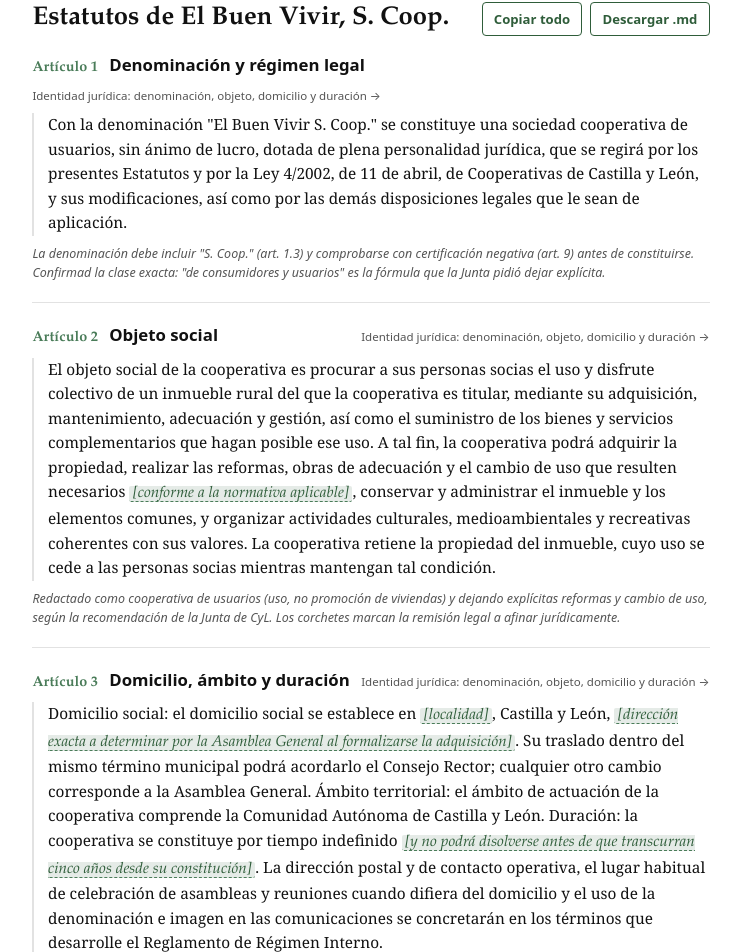
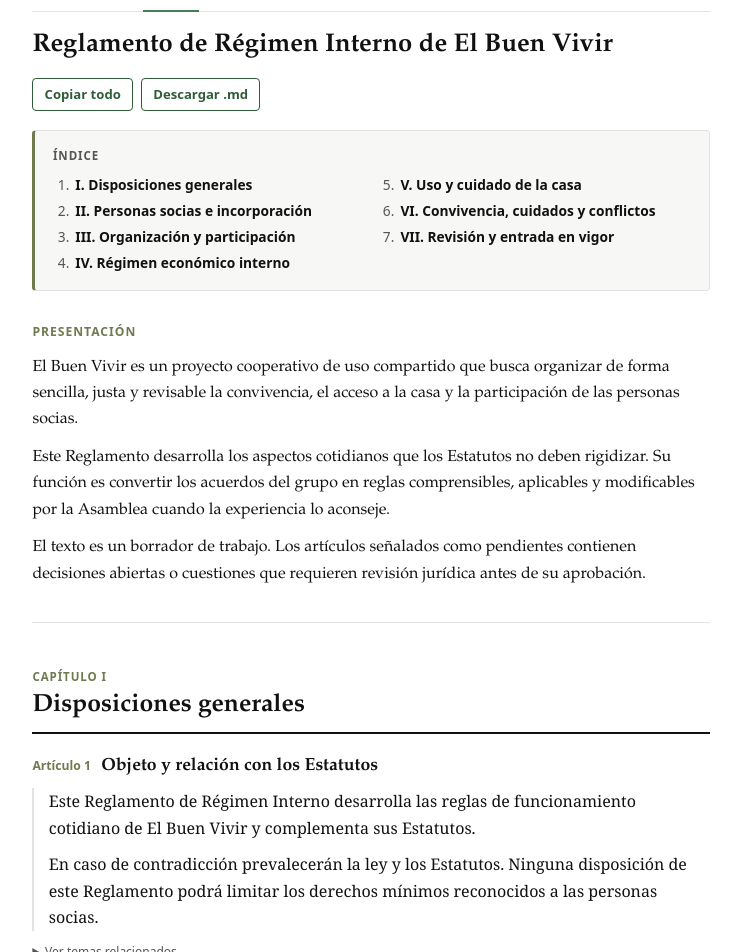
Before and after one commit to LuisSevillano/elbuenvivir-commons, a SvelteKit app: page /borrador in a window 1280 px wide. Shown: the part 472-1424 px from the top of the page, without its empty margins (269-1010 px from the left). Built offline with nearby package versions, Linux system fonts and the light colour scheme.

Commit message:
Present the RRI as a chaptered draft with pending decisions.

```diff
--- /dev/null
+++ b/src/lib/components/RriDraft.svelte
@@ -0,0 +1,324 @@
+<script lang="ts">
+  import type { RriDraft } from '$lib/content/loadRriDraft';
+
+  let {
+    draft,
+    topicTitles
+  }: {
+    draft: RriDraft;
+    topicTitles: Record<string, string>;
+  } = $props();
+
+  function segments(text: string) {
+    return text.split(/(\[[^\]]*\])/g).map((part) => ({
+      part,
+      pending: /^\[[^\]]*\]$/.test(part)
+    }));
+  }
+</script>
+
+<nav class="draft-index" aria-label="Índice del Reglamento de Régimen Interno">
+  <p>Índice</p>
+  <ol>
+    {#each draft.chapters as chapter (chapter.id)}
+      <li><a href={`#${chapter.id}`}>{chapter.number}. {chapter.title}</a></li>
+    {/each}
+  </ol>
+</nav>
+
+<section class="preamble">
+  <p class="section-kicker">{draft.preambleTitle}</p>
+  {#each draft.preamble as paragraph, index (`preamble-${index}`)}
+    <p>{paragraph}</p>
+  {/each}
+</section>
+
+<div class="rri-chapters">
+  {#each draft.chapters as chapter (chapter.id)}
+    <section class="rri-chapter" id={chapter.id}>
+      <header class="chapter-head">
+        <span>Capítulo {chapter.number}</span>
+        <h3>{chapter.title}</h3>
+      </header>
+
+      <div class="chapter-articles">
+        {#each chapter.articles as article (article.id)}
+          <article class="rri-article" id={`articulo-${article.number}`}>
+            <header class="article-head">
+              <span class="article-number">Artículo {article.number}</span>
+              <h4>{article.title}</h4>
+              {#if article.status === 'pending'}
+                <span class="pending-badge">Pendiente</span>
+              {/if}
+            </header>
+
+            <div class="article-body">
+              {#each article.paragraphs as paragraph, index (`${article.id}-paragraph-${index}`)}
+                <p>
+                  {#each segments(paragraph) as segment}
+                    {#if segment.pending}<mark>{segment.part}</mark>{:else}{segment.part}{/if}
+                  {/each}
+                </p>
+              {/each}
+            </div>
+
+            {#if article.status === 'pending' && article.pendingItems?.length}
+              <aside class="pending-box">
+                <strong>Por decidir</strong>
+                <ul>
+                  {#each article.pendingItems as item, index (`${article.id}-pending-${index}`)}
+                    <li><mark>[{item}]</mark></li>
+                  {/each}
+                </ul>
+              </aside>
+            {/if}
+
+            {#if article.topicSlugs.length > 0}
+              <details class="article-context">
+                <summary>Ver temas relacionados</summary>
+                <div>
+                  {#each article.topicSlugs as slug (slug)}
+                    <a href={`/temas/${slug}`}>{topicTitles[slug] ?? slug}</a>
+                  {/each}
+                </div>
+              </details>
+            {/if}
+          </article>
+        {/each}
+      </div>
+    </section>
+  {/each}
+</div>
+
+<style>
+  .draft-index {
+    background: #f7f8f5;
+    border: 1px solid var(--border);
+    border-left: 3px solid var(--accent-docs);
+    border-radius: 4px;
+    display: block;
+    margin: 0 0 2rem;
+    padding: 1rem 1.1rem;
+  }
+
+  .draft-index p {
+    color: var(--muted);
+    font-size: 0.72rem;
+    font-weight: 800;
+    letter-spacing: 0.08em;
+    margin: 0 0 0.55rem;
+    text-transform: uppercase;
+  }
+
+  .draft-index ol {
+    columns: 2;
+    gap: 2rem;
+    margin: 0;
+    padding-left: 1.25rem;
+  }
+
+  .draft-index li {
+    break-inside: avoid;
+    color: var(--muted);
+    font-size: 0.86rem;
+    margin-bottom: 0.3rem;
+    padding-left: 0.15rem;
+  }
+
+  .draft-index a {
+    color: var(--ink);
+    text-decoration-color: var(--border);
+    text-underline-offset: 3px;
+  }
+
+  .preamble {
+    border-bottom: 1px solid var(--border);
+    margin-bottom: 2.5rem;
+    padding-bottom: 1.5rem;
+  }
+
+  .section-kicker {
+    color: var(--accent-docs);
+    font-size: 0.76rem;
+    font-weight: 800;
+    letter-spacing: 0.08em;
+    text-transform: uppercase;
+  }
+
+  .preamble p:not(.section-kicker) {
+    font-family: var(--font-display);
+    font-size: 1rem;
+    line-height: 1.65;
+    margin: 0.7rem 0;
+  }
+
+  .rri-chapters {
+    display: grid;
+    gap: 3rem;
+  }
+
+  .rri-chapter {
+    scroll-margin-top: 1rem;
+  }
+
+  .chapter-head {
+    border-bottom: 2px solid var(--ink);
+    margin-bottom: 1.3rem;
+    padding-bottom: 0.7rem;
+  }
+
+  .chapter-head span {
+    color: var(--accent-docs);
+    font-size: 0.72rem;
+    font-weight: 800;
+    letter-spacing: 0.08em;
+    text-transform: uppercase;
+  }
+
+  .chapter-head h3 {
+    font-family: var(--font-display);
+    font-size: 1.55rem;
+    font-weight: 600;
+    margin: 0.2rem 0 0;
+  }
+
+  .chapter-articles {
+    display: grid;
+    gap: 1.6rem;
+  }
+
+  .rri-article {
+    border-bottom: 1px solid var(--border);
+    padding-bottom: 1.5rem;
+    scroll-margin-top: 1rem;
+  }
+
+  .rri-article:last-child {
+    border-bottom: 0;
+  }
+
+  .article-head {
+    align-items: baseline;
+    display: grid;
+    gap: 0.35rem 0.65rem;
+    grid-template-columns: auto 1fr auto;
+    margin-bottom: 0.65rem;
+  }
+
+  .article-number {
+    color: var(--accent-docs);
+    font-size: 0.76rem;
+    font-weight: 800;
+    white-space: nowrap;
+  }
+
+  .article-head h4 {
+    font-family: var(--font-display);
+    font-size: 1.1rem;
+    line-height: 1.3;
+    margin: 0;
+  }
+
+  .pending-badge {
+    background: #fff7df;
+    border: 1px solid #e2c46f;
+    border-radius: 999px;
+    color: #795b08;
+    font-size: 0.65rem;
+    font-weight: 800;
+    letter-spacing: 0.04em;
+    padding: 0.2rem 0.5rem;
+    text-transform: uppercase;
+    white-space: nowrap;
+  }
+
+  .article-body {
+    border-left: 2px solid var(--border);
+    font-family: Georgia, 'Times New Roman', serif;
+    padding-left: 0.9rem;
+  }
+
+  .article-body p {
+    line-height: 1.65;
+    margin: 0 0 0.65rem;
+  }
+
+  .article-body p:last-child {
+    margin-bottom: 0;
+  }
+
+  mark {
+    background: rgba(47, 93, 58, 0.12);
+    border-bottom: 1px dashed var(--accent-warm);
+    border-radius: 2px;
+    color: var(--accent);
+    font-family: var(--font-display);
+    font-style: italic;
+    padding: 0 0.2em;
+  }
+
+  .pending-box {
+    background: #fffaf0;
+    border: 1px solid #ead9aa;
+    border-radius: 4px;
+    margin-top: 0.9rem;
+    padding: 0.75rem 0.85rem;
+  }
+
+  .pending-box strong {
+    color: #795b08;
+    font-size: 0.72rem;
+    letter-spacing: 0.05em;
+    text-transform: uppercase;
+  }
+
+  .pending-box ul {
+    display: grid;
+    font-size: 0.84rem;
+    gap: 0.25rem;
+    line-height: 1.45;
+    margin: 0.4rem 0 0;
+    padding-left: 1.15rem;
+  }
+
+  .pending-box mark {
+    background: transparent;
+    border-bottom: 0;
+    padding: 0;
+  }
+
+  .article-context {
+    color: var(--muted);
+    font-size: 0.75rem;
+    margin-top: 0.75rem;
+  }
+
+  .article-context summary {
+    cursor: pointer;
+  }
+
+  .article-context div {
+    display: flex;
+    flex-wrap: wrap;
+    gap: 0.35rem 0.7rem;
+    margin-top: 0.4rem;
+  }
+
+  .article-context a {
+    color: var(--accent);
+  }
+
+  @media (max-width: 640px) {
+    .draft-index ol {
+      columns: 1;
+    }
+
+    .article-head {
+      grid-template-columns: 1fr auto;
+    }
+
+    .article-number {
+      grid-column: 1 / -1;
+    }
+  }
+</style>
--- a/src/routes/borrador/+page.ts
+++ b/src/routes/borrador/+page.server.ts
@@ -1,7 +1,8 @@
 import { loadConsultableTopics } from '$lib/content/loadConsultableTopics';
+import { loadRriDraft } from '$lib/content/loadRriDraft';
 import { pageOgImage } from '$lib/seo';
 
-// Orden estructural de un articulado de estatutos/RRI.
+// Orden estructural provisional del articulado de Estatutos.
 const ORDER = [
   'identidad_juridica',
   'clases_de_socios',
@@ -40,15 +41,16 @@ export function load() {
     return index < 0 ? ORDER.length + 1 : index;
   };
 
-  const topics = loadConsultableTopics()
+  const allTopics = loadConsultableTopics();
+  const topics = allTopics
     .filter((topic) => topic.dossier?.proposal && topic.slug !== 'estatutos_vs_rri')
     .toSorted((a, b) => rank(a.slug) - rank(b.slug));
 
   const estatutos: Article[] = [];
-  const rri: Article[] = [];
 
   for (const topic of topics) {
     for (const article of topic.dossier?.proposal.articles ?? []) {
+      if (article.target !== 'estatutos') continue;
       const entry: Article = {
         topicSlug: topic.slug,
         topicTitle: topic.title,
@@ -56,7 +58,7 @@ export function load() {
         text: article.text,
         note: article.note
       };
-      (article.target === 'rri' ? rri : estatutos).push(entry);
+      estatutos.push(entry);
     }
   }
 
@@ -64,11 +66,12 @@ export function load() {
     seo: {
       title: 'Borrador de Estatutos y RRI',
       description:
-        'Borrador de trabajo de los Estatutos y el Reglamento de Régimen Interno de El Buen Vivir, ensamblado a partir de las propuestas de cada tema. Requiere revisión jurídica.',
+        'Borrador de trabajo de los Estatutos y del RRI consolidado de El Buen Vivir, organizado por capítulos y con las decisiones abiertas claramente señaladas.',
       path: '/borrador',
       ...pageOgImage('borrador', 'Tarjeta del Borrador de Estatutos y RRI de El Buen Vivir.')
     },
     estatutos,
-    rri
+    rri: loadRriDraft(),
+    topicTitles: Object.fromEntries(allTopics.map((topic) => [topic.slug, topic.title]))
   };
 }
--- a/src/routes/borrador/+page.svelte
+++ b/src/routes/borrador/+page.svelte
@@ -1,4 +1,7 @@
 <script lang="ts">
+  import RriDraftView from '$lib/components/RriDraft.svelte';
+  import type { RriDraft } from '$lib/content/loadRriDraft';
+
   let { data } = $props();
 
   interface Article {
@@ -10,13 +13,13 @@
   }
 
   type DocKey = 'estatutos' | 'rri';
-  let active = $state<DocKey>('estatutos');
+  let active = $state<DocKey>('rri');
 
-  const docs: Record<DocKey, { label: string; title: string; articles: Article[]; unit: string }> = $derived({
-    estatutos: { label: 'Estatutos', title: 'Estatutos de El Buen Vivir, S. Coop.', articles: data.estatutos, unit: 'Artículo' },
-    rri: { label: 'Reglamento de Régimen Interno', title: 'Reglamento de Régimen Interno de El Buen Vivir', unit: 'Norma', articles: data.rri }
+  const statutes = $derived({
+    title: 'Estatutos de El Buen Vivir, S. Coop.',
+    articles: data.estatutos as Article[],
+    unit: 'Artículo'
   });
-  const current = $derived(docs[active]);
 
   // Algunos títulos ya traen "Artículo N —" / "Norma —"; lo quitamos para no duplicar con la numeración.
   function cleanHeading(h: string): string {
@@ -30,7 +33,7 @@
 
   let copied = $state(false);
 
-  function plainText(doc: { title: string; unit: string; articles: Article[] }): string {
+  function statutesPlainText(doc: { title: string; unit: string; articles: Article[] }): string {
     const lines = [doc.title.toUpperCase(), ''];
     doc.articles.forEach((a, i) => {
       lines.push(`${doc.unit} ${i + 1}. ${cleanHeading(a.heading)}`, '', a.text, '');
@@ -38,7 +41,7 @@
     lines.push('— Borrador de trabajo. Requiere revisión jurídica antes de su aprobación.');
     return lines.join('\n');
   }
-  function markdown(doc: { title: string; unit: string; articles: Article[] }): string {
+  function statutesMarkdown(doc: { title: string; unit: string; articles: Article[] }): string {
     const lines = [`# ${doc.title}`, ''];
     doc.articles.forEach((a, i) => {
       lines.push(`## ${doc.unit} ${i + 1}. ${cleanHeading(a.heading)}`, '', a.text, '');
@@ -47,9 +50,46 @@
     return lines.join('\n');
   }
 
+  function rriPlainText(doc: RriDraft): string {
+    const lines = [doc.title.toUpperCase(), '', doc.preambleTitle.toUpperCase(), '', ...doc.preamble, ''];
+
+    for (const chapter of doc.chapters) {
+      lines.push(`CAPÍTULO ${chapter.number}. ${chapter.title.toUpperCase()}`, '');
+      for (const article of chapter.articles) {
+        const pending = article.status === 'pending' ? ' [PENDIENTE]' : '';
+        lines.push(`Artículo ${article.number}. ${article.title}${pending}`, '', ...article.paragraphs, '');
+        if (article.pendingItems?.length) {
+          lines.push('Por decidir:', ...article.pendingItems.map((item) => `- [${item}]`), '');
+        }
+      }
+    }
+
+    lines.push('— Borrador de trabajo. Requiere revisión jurídica antes de su aprobación.');
+    return lines.join('\n');
+  }
+
+  function rriMarkdown(doc: RriDraft): string {
+    const lines = [`# ${doc.title}`, '', `## ${doc.preambleTitle}`, '', ...doc.preamble, ''];
+
+    for (const chapter of doc.chapters) {
+      lines.push(`## Capítulo ${chapter.number}. ${chapter.title}`, '');
+      for (const article of chapter.articles) {
+        const pending = article.status === 'pending' ? ' — PENDIENTE' : '';
+        lines.push(`### Artículo ${article.number}. ${article.title}${pending}`, '', ...article.paragraphs, '');
+        if (article.pendingItems?.length) {
+          lines.push('**Por decidir:**', '', ...article.pendingItems.map((item) => `- [${item}]`), '');
+        }
+      }
+    }
+
+    lines.push('---', '', '_Borrador de trabajo. Requiere revisión jurídica antes de su aprobación._');
+    return lines.join('\n');
+  }
+
   async function copyAll() {
     try {
-      await navigator.clipboard.writeText(plainText(current));
+      const text = active === 'estatutos' ? statutesPlainText(statutes) : rriPlainText(data.rri);
+      await navigator.clipboard.writeText(text);
       copied = true;
       setTimeout(() => (copied = false), 1800);
     } catch {
@@ -57,7 +97,8 @@
     }
   }
   function download() {
-    const blob = new Blob([markdown(current)], { type: 'text/markdown;charset=utf-8' });
+    const content = active === 'estatutos' ? statutesMarkdown(statutes) : rriMarkdown(data.rri);
+    const blob = new Blob([content], { type: 'text/markdown;charset=utf-8' });
     const url = URL.createObjectURL(blob);
     const a = document.createElement('a');
     a.href = url;
@@ -69,40 +110,40 @@
 
 <article class="draft">
   <header class="draft-hero">
-    <p class="eyebrow">Borrador ensamblado — para llevar a Google Docs</p>
+    <p class="eyebrow">Borrador de trabajo</p>
     <h1>Borrador de Estatutos y RRI</h1>
     <p class="lead">
-      Todas las propuestas de los {data.estatutos.length + data.rri.length} artículos, reunidas en orden
-      en los dos documentos. Lo que aparece entre <code>[corchetes]</code> es lo que queda por decidir.
-      Copia o descarga para seguir editándolo en Google Docs.
+      Los Estatutos reúnen las propuestas jurídicas de los temas. El RRI se presenta como un documento
+      consolidado por capítulos que distingue los acuerdos vigentes de lo que aún debe decidirse o
+      revisarse jurídicamente, señalado como <strong>Pendiente</strong>.
     </p>
   </header>
 
   <div class="doc-switch" role="tablist">
     <button role="tab" aria-selected={active === 'estatutos'} class:active={active === 'estatutos'} onclick={() => (active = 'estatutos')}>
-      Estatutos <span>{data.estatutos.length}</span>
+      Estatutos
     </button>
     <button role="tab" aria-selected={active === 'rri'} class:active={active === 'rri'} onclick={() => (active = 'rri')}>
-      RRI <span>{data.rri.length}</span>
+      RRI
     </button>
   </div>
 
   <div class="doc-toolbar">
-    <h2>{current.title}</h2>
+    <h2>{active === 'estatutos' ? statutes.title : data.rri.title}</h2>
     <div class="doc-actions">
       <button class="btn" type="button" onclick={copyAll}>{copied ? 'Copiado' : 'Copiar todo'}</button>
       <button class="btn" type="button" onclick={download}>Descargar .md</button>
     </div>
   </div>
 
-  {#if current.articles.length === 0}
-    <p class="empty-note">Este documento aún no tiene artículos propuestos.</p>
-  {:else}
+  {#if active === 'rri'}
+    <RriDraftView draft={data.rri} topicTitles={data.topicTitles} />
+  {:else if statutes.articles.length > 0}
     <ol class="articles">
-      {#each current.articles as art, i}
+      {#each statutes.articles as art, i (art.topicSlug + art.heading)}
         <li>
           <div class="art-head">
-            <span class="art-num">{current.unit} {i + 1}</span>
+            <span class="art-num">{statutes.unit} {i + 1}</span>
             <h3>{cleanHeading(art.heading)}</h3>
             <a class="art-src" href={`/temas/${art.topicSlug}`}>{art.topicTitle} →</a>
           </div>
@@ -111,6 +152,8 @@
         </li>
       {/each}
     </ol>
+  {:else}
+    <p class="empty-note">Este documento aún no tiene artículos propuestos.</p>
   {/if}
 
   <p class="draft-disclaimer">
@@ -123,8 +166,6 @@
   .draft { max-width: 74ch; margin: 0 auto; }
   .draft-hero { margin-bottom: 1.6rem; }
   .draft-hero h1 { margin: 0.3rem 0 0.8rem; }
-  .lead code { font-family: ui-monospace, monospace; font-size: 0.85em; background: #f0f0f0; padding: 0.05em 0.35em; border-radius: 3px; }
-
   .doc-switch { display: flex; gap: 0.4rem; border-bottom: 1px solid var(--border); margin-bottom: 1.2rem; }
   .doc-switch button {
     appearance: none; background: none; border: none; cursor: pointer; font: inherit;
@@ -132,10 +173,6 @@
     border-bottom: 2px solid transparent; margin-bottom: -1px;
   }
   .doc-switch button.active { color: var(--ink); border-bottom-color: var(--accent-warm); }
-  .doc-switch button span {
-    font-family: var(--font-display); font-size: 0.8rem; color: var(--accent-warm); margin-left: 0.2rem;
-  }
-
   .doc-toolbar { display: flex; align-items: baseline; justify-content: space-between; gap: 1rem; flex-wrap: wrap; margin-bottom: 1.2rem; }
   .doc-toolbar h2 { font-family: var(--font-display); font-weight: 600; font-size: clamp(1.2rem, 2.5vw, 1.6rem); margin: 0; }
   .doc-actions { display: flex; gap: 0.5rem; }
```
